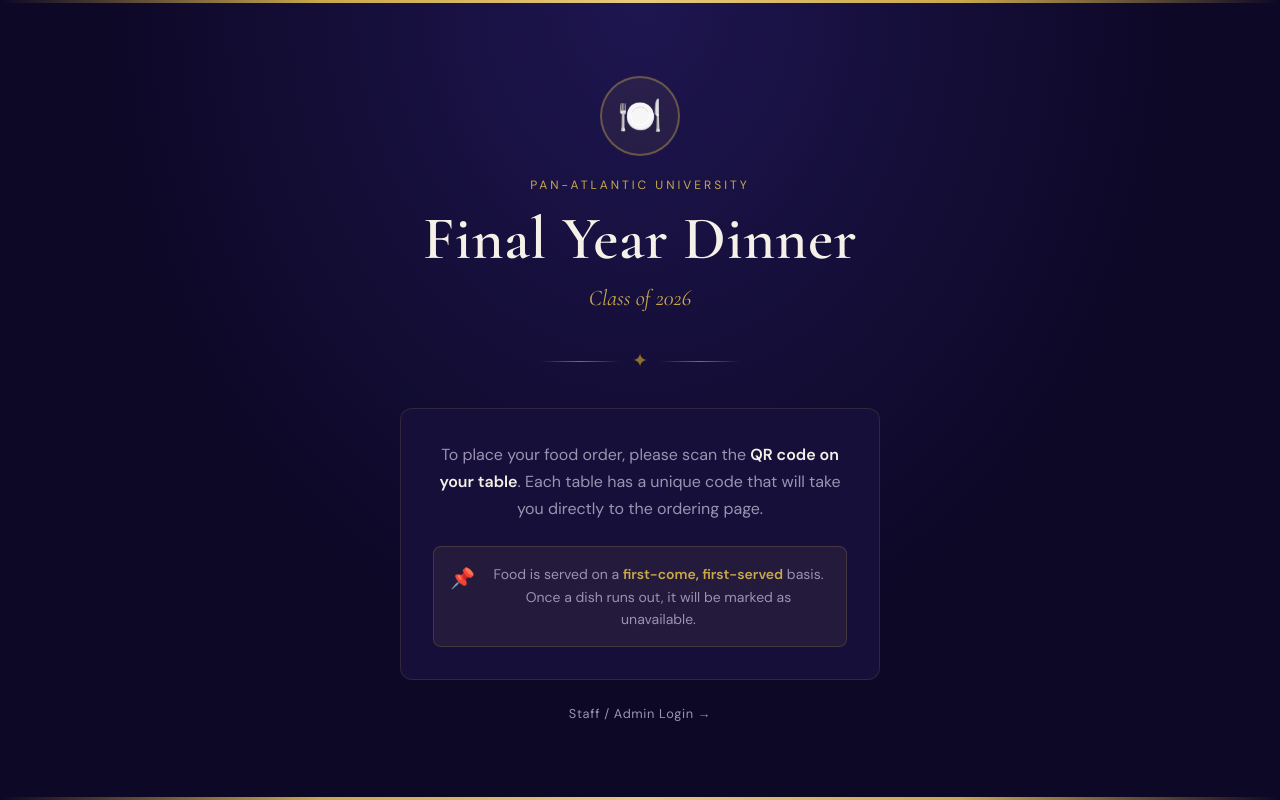
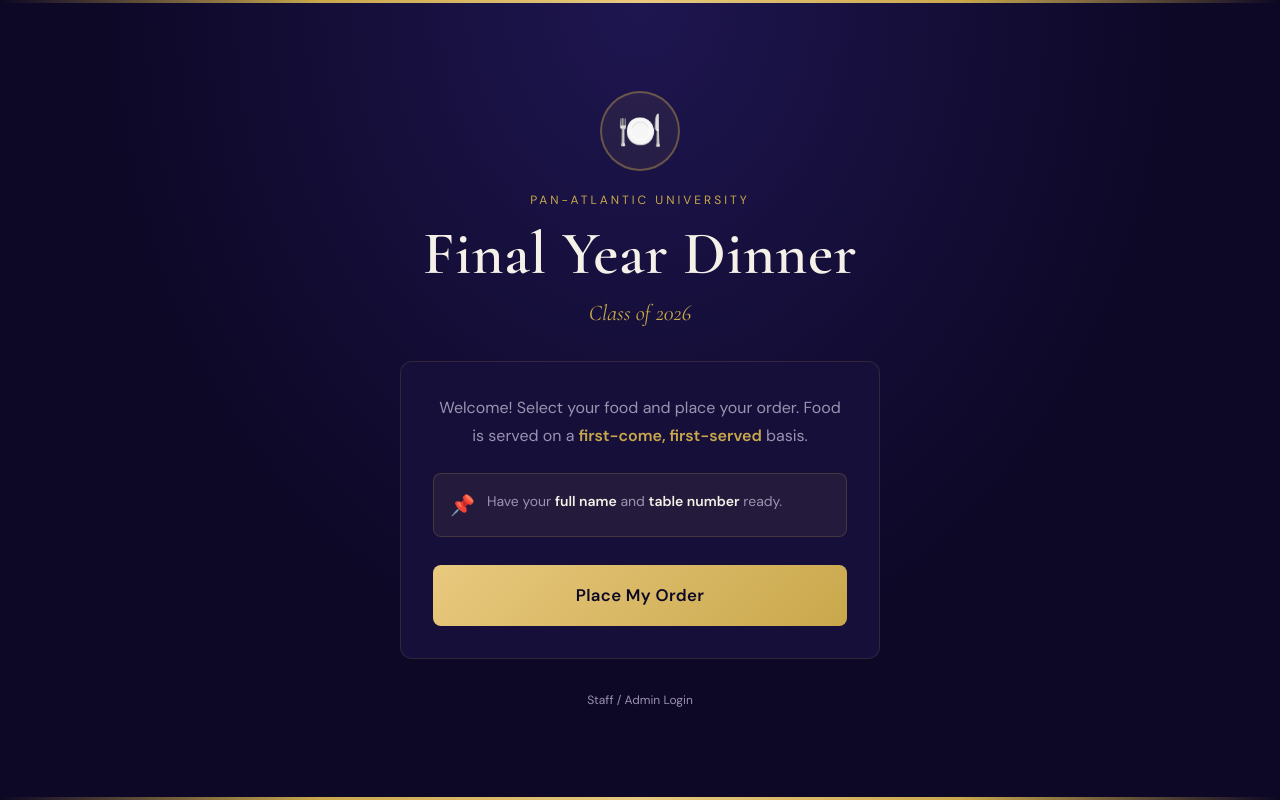
Before and after one commit to udsako/pau-dinner-app, a Next.js app: page / in a window 1280 px wide. Built offline with nearby package versions, Linux system fonts and the light colour scheme.

Commit message:
rewrite landing page

```diff
--- a/src/app/page.tsx
+++ b/src/app/page.tsx
@@ -1,160 +1,27 @@
-// src/app/page.tsx
-// Student landing page — shown when no table is specified
 "use client";
+import { useRouter } from "next/navigation";
+
 export default function Home() {
+  const router = useRouter();
   return (
-    <main
-      style={{
-        minHeight: "100vh",
-        display: "flex",
-        flexDirection: "column",
-        alignItems: "center",
-        justifyContent: "center",
-        background: "radial-gradient(ellipse at top, #1e1650 0%, #0d0826 60%)",
-        padding: "40px 20px",
-        textAlign: "center",
-      }}
-    >
-      {/* Decorative top border */}
-      <div
-        style={{
-          position: "fixed",
-          top: 0,
-          left: 0,
-          right: 0,
-          height: "3px",
-          background: "linear-gradient(90deg, transparent, #c9a84c, #e8c97e, #c9a84c, transparent)",
-        }}
-      />
-
-      {/* Logo / Crest area */}
+    <main style={{ minHeight: "100vh", display: "flex", flexDirection: "column", alignItems: "center", justifyContent: "center", background: "radial-gradient(ellipse at top, #1e1650 0%, #0d0826 60%)", padding: "40px 20px", textAlign: "center" }}>
+      <div style={{ position: "fixed", top: 0, left: 0, right: 0, height: "3px", background: "linear-gradient(90deg, transparent, #c9a84c, #e8c97e, #c9a84c, transparent)" }} />
       <div style={{ marginBottom: "32px" }}>
-        <div
-          style={{
-            width: "80px",
-            height: "80px",
-            borderRadius: "50%",
-            border: "2px solid rgba(201,168,76,0.4)",
-            display: "flex",
-            alignItems: "center",
-            justifyContent: "center",
-            margin: "0 auto 20px",
-            background: "rgba(201,168,76,0.08)",
-            fontSize: "36px",
-          }}
-        >
-          🍽️
+        <div style={{ width: "80px", height: "80px", borderRadius: "50%", border: "2px solid rgba(201,168,76,0.4)", display: "flex", alignItems: "center", justifyContent: "center", margin: "0 auto 20px", background: "rgba(201,168,76,0.08)", fontSize: "36px" }}>🍽️</div>
+        <p style={{ fontSize: "0.75rem", letterSpacing: "0.25em", textTransform: "uppercase", color: "#c9a84c", marginBottom: "12px" }}>Pan-Atlantic University</p>
+        <h1 style={{ fontFamily: "var(--font-display)", fontSize: "clamp(2.2rem, 6vw, 3.8rem)", fontWeight: 600, color: "#f5f0e8", lineHeight: 1.1, marginBottom: "8px" }}>Final Year Dinner</h1>
+        <p style={{ fontFamily: "var(--font-display)", fontSize: "clamp(1rem, 3vw, 1.4rem)", fontStyle: "italic", color: "#c9a84c" }}>Class of 2026</p>
+      </div>
+      <div className="card" style={{ maxWidth: "480px", width: "100%", padding: "32px", marginBottom: "32px" }}>
+        <p style={{ color: "#9b93b0", lineHeight: 1.7, marginBottom: "24px" }}>Welcome! Select your food and place your order. Food is served on a <strong style={{ color: "#c9a84c" }}>first-come, first-served</strong> basis.</p>
+        <div style={{ background: "rgba(201,168,76,0.08)", border: "1px solid rgba(201,168,76,0.2)", borderRadius: "8px", padding: "16px", display: "flex", gap: "12px", alignItems: "flex-start", marginBottom: "28px" }}>
+          <span style={{ fontSize: "20px", flexShrink: 0 }}>📌</span>
+          <p style={{ fontSize: "0.875rem", color: "#9b93b0", lineHeight: 1.6 }}>Have your <strong style={{ color: "#f5f0e8" }}>full name</strong> and <strong style={{ color: "#f5f0e8" }}>table number</strong> ready.</p>
         </div>
-
-        <p
-          style={{
-            fontFamily: "var(--font-body)",
-            fontSize: "0.75rem",
-            letterSpacing: "0.25em",
-            textTransform: "uppercase",
-            color: "#c9a84c",
-            marginBottom: "12px",
-          }}
-        >
-          Pan-Atlantic University
-        </p>
-
-        <h1
-          style={{
-            fontFamily: "var(--font-display)",
-            fontSize: "clamp(2.2rem, 6vw, 3.8rem)",
-            fontWeight: 600,
-            color: "#f5f0e8",
-            lineHeight: 1.1,
-            marginBottom: "8px",
-          }}
-        >
-          Final Year Dinner
-        </h1>
-
-        <p
-          style={{
-            fontFamily: "var(--font-display)",
-            fontSize: "clamp(1rem, 3vw, 1.4rem)",
-            fontStyle: "italic",
-            color: "#c9a84c",
-          }}
-        >
-          Class of 2026
-        </p>
+        <button className="btn-gold" onClick={() => router.push("/order")} style={{ width: "100%", fontSize: "1.05rem", padding: "18px" }}>Place My Order</button>
       </div>
-
-      {/* Divider */}
-      <div className="ornament" style={{ width: "200px", marginBottom: "32px" }}>✦</div>
-
-      {/* Info card */}
-      <div
-        className="card"
-        style={{
-          maxWidth: "480px",
-          width: "100%",
-          padding: "32px",
-          marginBottom: "24px",
-        }}
-      >
-        <p
-          style={{
-            color: "#9b93b0",
-            lineHeight: 1.7,
-            marginBottom: "24px",
-          }}
-        >
-          To place your food order, please scan the{" "}
-          <strong style={{ color: "#f5f0e8" }}>QR code on your table</strong>.
-          Each table has a unique code that will take you directly to the ordering page.
-        </p>
-
-        <div
-          style={{
-            background: "rgba(201,168,76,0.08)",
-            border: "1px solid rgba(201,168,76,0.2)",
-            borderRadius: "8px",
-            padding: "16px",
-            display: "flex",
-            gap: "12px",
-            alignItems: "flex-start",
-          }}
-        >
-          <span style={{ fontSize: "20px", flexShrink: 0 }}>📌</span>
-          <p style={{ fontSize: "0.875rem", color: "#9b93b0", lineHeight: 1.6 }}>
-            Food is served on a <strong style={{ color: "#c9a84c" }}>first-come, first-served</strong> basis.
-            Once a dish runs out, it will be marked as unavailable.
-          </p>
-        </div>
-      </div>
-
-      {/* Admin link */}
-      <a
-        href="/admin/login"
-        style={{
-          color: "#9b93b0",
-          fontSize: "0.8rem",
-          textDecoration: "none",
-          letterSpacing: "0.05em",
-          transition: "color 0.2s",
-        }}
-        onMouseOver={(e) => (e.currentTarget.style.color = "#c9a84c")}
-        onMouseOut={(e) => (e.currentTarget.style.color = "#9b93b0")}
-      >
-        Staff / Admin Login →
-      </a>
-
-      {/* Bottom border */}
-      <div
-        style={{
-          position: "fixed",
-          bottom: 0,
-          left: 0,
-          right: 0,
-          height: "3px",
-          background: "linear-gradient(90deg, transparent, #c9a84c, #e8c97e, #c9a84c, transparent)",
-        }}
-      />
+      <a href="/admin/login" style={{ color: "#9b93b0", fontSize: "0.75rem", textDecoration: "none" }}>Staff / Admin Login</a>
+      <div style={{ position: "fixed", bottom: 0, left: 0, right: 0, height: "3px", background: "linear-gradient(90deg, transparent, #c9a84c, #e8c97e, #c9a84c, transparent)" }} />
     </main>
   );
 }
```
Also changed, not shown: src/lib/api.ts (+9 -5 lines), src/store/authStore.ts (+10 -10 lines).
